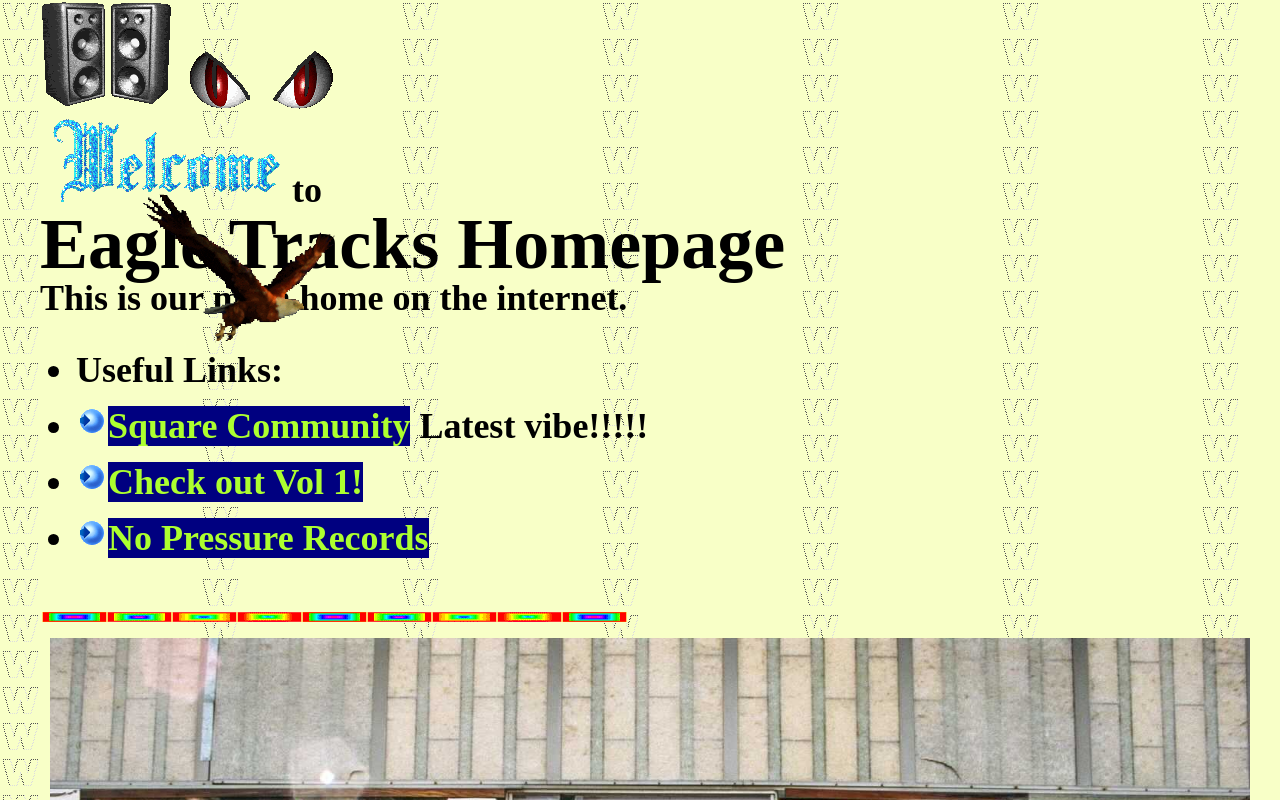
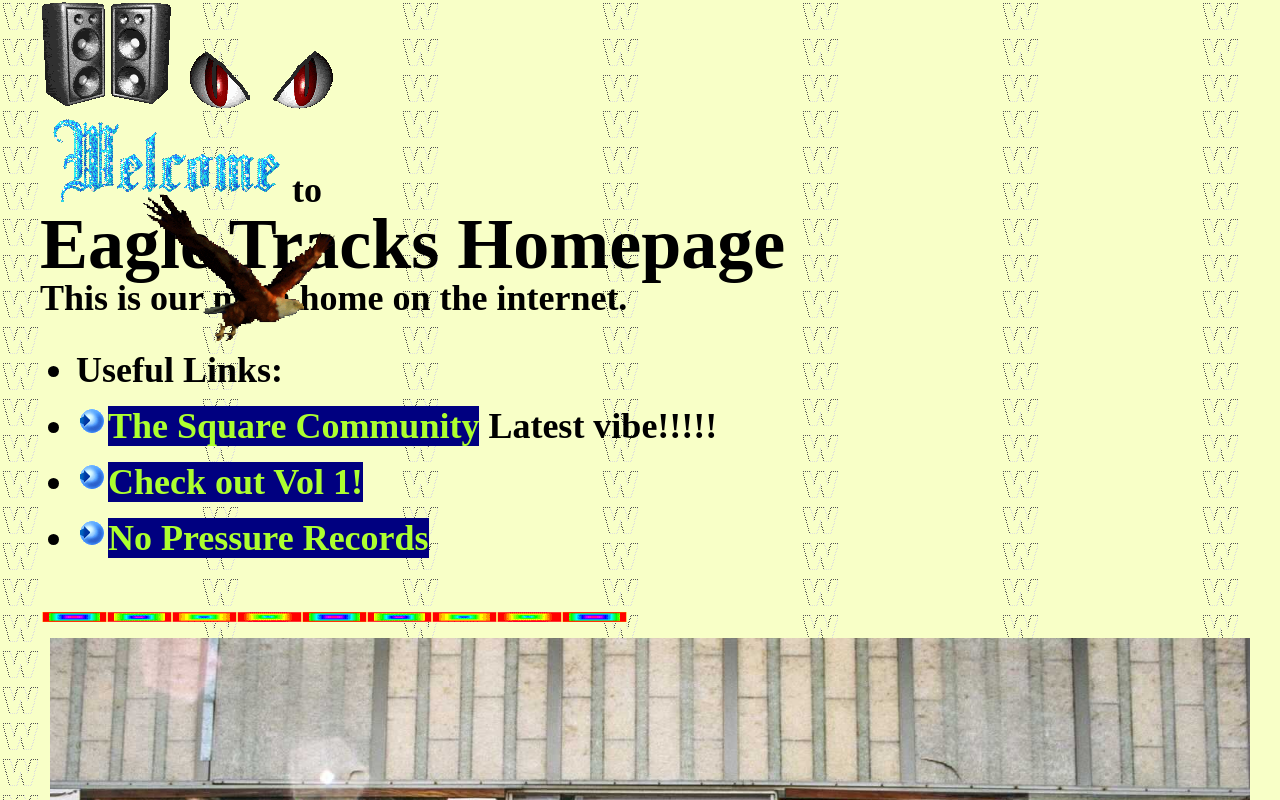
Before and after one commit to feemcgill/eagle-tracks-main-website, a Nuxt app: page / in a window 1280 px wide. Shown: the top 800 px of the page. Built offline with nearby package versions, Linux system fonts and the light colour scheme.

Commit message:
Added the "the"

```diff
--- a/pages/index.vue
+++ b/pages/index.vue
@@ -9,7 +9,7 @@
         <div>This is our main home on the internet. </div>
         <ul>
           <li class="legend">Useful Links: </li>
-          <li><img src="sirheistbullets2.gif" alt=""><a href="https://square-community.eagletracks.net/">Square Community</a> Latest vibe!!!!!</li>
+          <li><img src="sirheistbullets2.gif" alt=""><a href="https://square-community.eagletracks.net/">The Square Community</a> Latest vibe!!!!!</li>
           <li><img src="sirheistbullets2.gif" alt=""><a href="https://vol1.eagletracks.net/">Check out Vol 1!</a> </li>
           <li><img src="sirheistbullets2.gif" alt=""><a target="_blank" href="https://nopressurerecords.bandcamp.com/">No Pressure Records</a></li>
         </ul>
```
